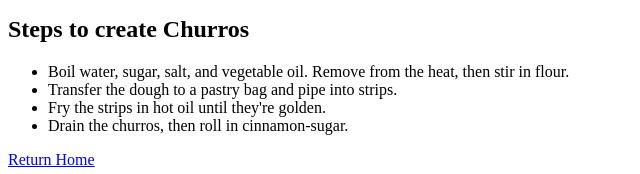
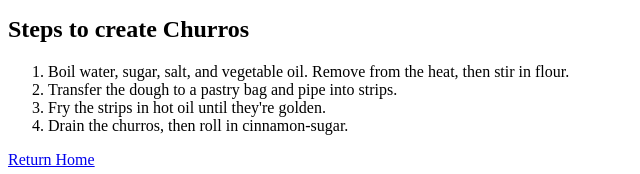
Before and after one commit to nurdinizuberi/odin-recipes, a plain HTML site: page recipes/churros.html in a window 1280 px wide. Shown: the part 647-821 px from the top of the page, 0-640 px from the left. Drawn offline with Linux system fonts and the light colour scheme.

Commit message:
Modifying unorderd list to orderd list on recipes pages

```diff
--- a/recipes/churros.html
+++ b/recipes/churros.html
@@ -33,12 +33,12 @@
 
         <div>
         <h2>Steps to create Churros</h2>
-        <ul>
+        <ol>
             <li>Boil water, sugar, salt, and vegetable oil. Remove from the heat, then stir in flour.</li>
             <li>Transfer the dough to a pastry bag and pipe into strips.</li>
             <li>Fry the strips in hot oil until they're golden.</li>
             <li>Drain the churros, then roll in cinnamon-sugar.</li>
-        </ul>
+        </ol>
         </div>
 
         <a href="../index.html">Return Home</a>
```
Also changed, not shown: recipes/Crockpot-Italian-Chicken.html (+2 -2 lines), recipes/Deep-Fried-Oreos.html (+2 -2 lines).
